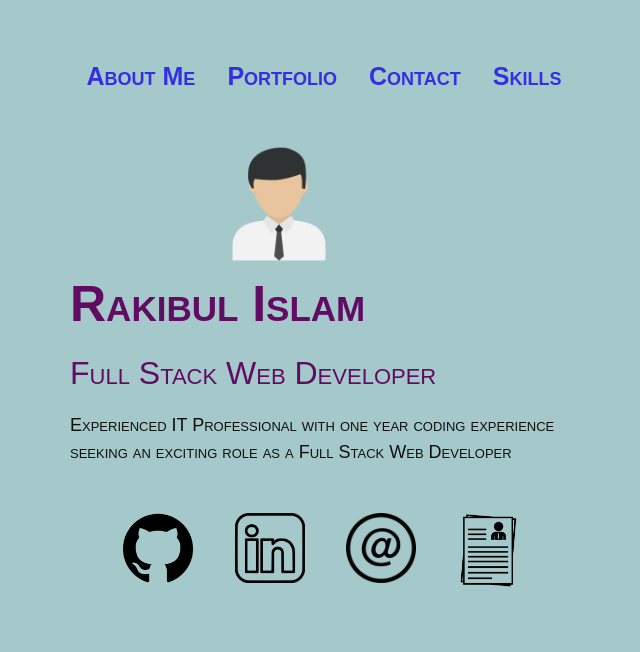
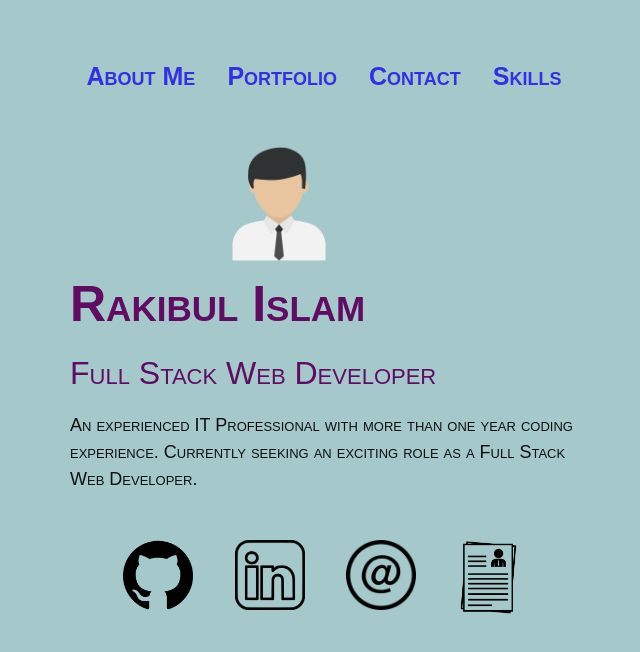
Before and after one commit to Rakibca/react-portfolio, a React (Create React App) app: page / in a window 1280 px wide. Shown: the top 652 px of the page, without its empty margins (266-906 px from the left). Built offline with nearby package versions, Linux system fonts and the light colour scheme.

Commit message:
Added a resume link and updated README.md

```diff
--- a/src/components/pages/About.js
+++ b/src/components/pages/About.js
@@ -9,7 +9,7 @@ function About() {
         <h1>Rakibul Islam</h1>
         <h2>Full Stack Web Developer</h2>
         <p>
-          Experienced IT Professional with one year coding experience seeking an exciting role as a Full Stack Web Developer
+          An experienced IT Professional with more than one year coding experience. Currently seeking an exciting role as a Full Stack Web Developer.
           <br></br>
           <br></br>
         </p>
```
Also changed, not shown: screenshot.png (added), 1 other file (tests, documents, lock files or other folders).
